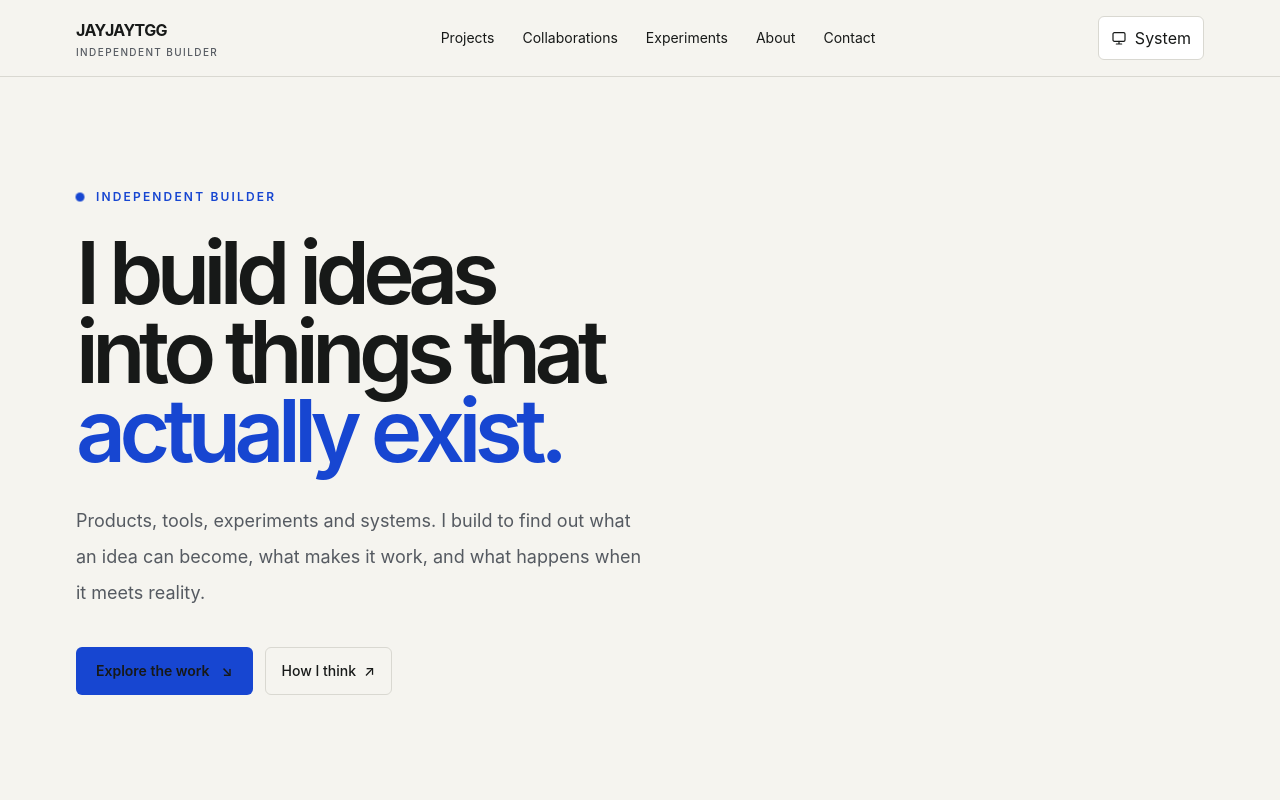
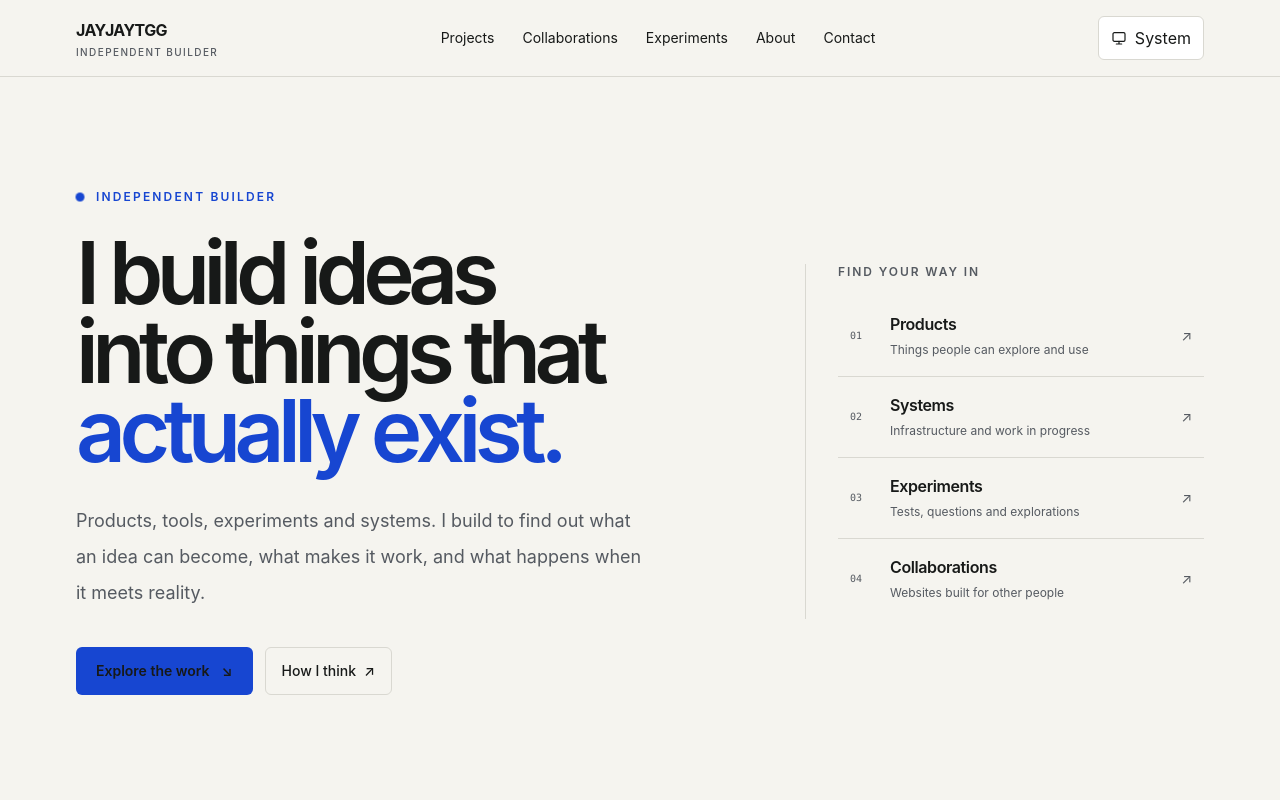
Before and after one commit to JJTGG/JAYJAYTGG, a Next.js app: page / in a window 1280 px wide. Shown: the top 800 px of the page. Built offline with nearby package versions, Linux system fonts and the light colour scheme.

Commit message:
refactor: integrate portfolio paths into hero composition

```diff
--- a/app/page.tsx
+++ b/app/page.tsx
@@ -59,19 +59,39 @@ function StatusLabel({ status }: { status: string }) {
 }
 
 const workPaths = [
-  { number: "01", label: "Products", href: "#selected-work" },
-  { number: "02", label: "Systems", href: "#systems" },
-  { number: "03", label: "Experiments", href: "#experiments" },
-  { number: "04", label: "Collaborations", href: "#collaborations" }
+  {
+    number: "01",
+    label: "Products",
+    description: "Things people can explore and use",
+    href: "#selected-work"
+  },
+  {
+    number: "02",
+    label: "Systems",
+    description: "Infrastructure and work in progress",
+    href: "#systems"
+  },
+  {
+    number: "03",
+    label: "Experiments",
+    description: "Tests, questions and explorations",
+    href: "#experiments"
+  },
+  {
+    number: "04",
+    label: "Collaborations",
+    description: "Websites built for other people",
+    href: "#collaborations"
+  }
 ];
 
 export default function Home() {
   return (
     <main className="overflow-hidden">
-      {/* Hero */}
+      {/* Hero / direct paths into the work */}
       <section className="border-b border-[var(--line)]">
-        <div className="mx-auto w-full max-w-[1240px] px-[var(--page-gutter)] py-16 sm:py-20 md:py-24 lg:py-28">
-          <div className="w-full max-w-3xl">
+        <div className="mx-auto grid w-full max-w-[1240px] gap-12 px-[var(--page-gutter)] py-16 sm:py-20 md:grid-cols-[minmax(0,1.25fr)_minmax(260px,0.75fr)] md:items-center md:gap-10 md:py-24 lg:gap-16 lg:py-28">
+          <div className="w-full min-w-0">
             <p className="mb-7 flex items-center gap-3 text-xs font-semibold uppercase tracking-[0.18em] text-[var(--accent)]">
               <span
                 aria-hidden="true"
@@ -117,41 +137,46 @@ export default function Home() {
               </Link>
             </div>
           </div>
-        </div>
 
-        {/* Direct paths into the portfolio */}
-        <div className="border-t border-[var(--line)]">
-          <div className="mx-auto flex w-full max-w-[1240px] flex-col gap-4 px-[var(--page-gutter)] py-5 sm:flex-row sm:items-center sm:justify-between">
-            <p className="shrink-0 text-xs font-semibold uppercase tracking-[0.14em] text-[var(--muted)]">
+          <nav
+            aria-label="Explore portfolio categories"
+            className="border-t border-[var(--line)] pt-6 md:border-l md:border-t-0 md:pl-8 md:pt-0"
+          >
+            <p className="mb-4 text-xs font-semibold uppercase tracking-[0.16em] text-[var(--muted)]">
               Find your way in
             </p>
 
-            <nav
-              aria-label="Explore portfolio categories"
-              className="flex flex-wrap gap-x-5 gap-y-3"
-            >
+            <div className="divide-y divide-[var(--line)]">
               {workPaths.map((path) => (
                 <a
                   key={path.href}
                   href={path.href}
-                  className="group inline-flex items-center gap-2 text-sm transition-colors hover:text-[var(--accent)]"
+                  className="group relative isolate flex min-h-[76px] items-center gap-4 overflow-hidden px-3 py-4 transition-colors duration-200 hover:bg-[var(--surface)] focus-visible:bg-[var(--surface)] before:pointer-events-none before:absolute before:bottom-0 before:left-0 before:top-0 before:z-10 before:w-[2px] before:origin-top before:scale-y-0 before:bg-[var(--accent)] before:transition-transform before:duration-300 before:ease-out before:content-[''] hover:before:scale-y-100 focus-visible:before:scale-y-100"
                 >
-                  <span className="font-mono text-[10px] text-[var(--muted)]">
+                  <span className="w-6 shrink-0 font-mono text-[10px] text-[var(--muted)] transition-colors duration-200 group-hover:text-[var(--accent)]">
                     {path.number}
                   </span>
 
-                  <span>{path.label}</span>
+                  <span className="min-w-0 flex-1">
+                    <span className="block text-base font-semibold tracking-[-0.025em] transition-transform duration-200 ease-out group-hover:translate-x-1 group-focus-visible:translate-x-1">
+                      {path.label}
+                    </span>
+
+                    <span className="mt-1 block text-xs leading-5 text-[var(--muted)]">
+                      {path.description}
+                    </span>
+                  </span>
 
                   <span
-                    className="motion-arrow text-[var(--muted)]"
+                    className="motion-arrow shrink-0 text-sm text-[var(--muted)] transition-colors group-hover:text-[var(--accent)] group-focus-visible:text-[var(--accent)]"
                     aria-hidden="true"
                   >
-                    ↘
+                    ↗
                   </span>
                 </a>
               ))}
-            </nav>
-          </div>
+            </div>
+          </nav>
         </div>
       </section>
 
```
